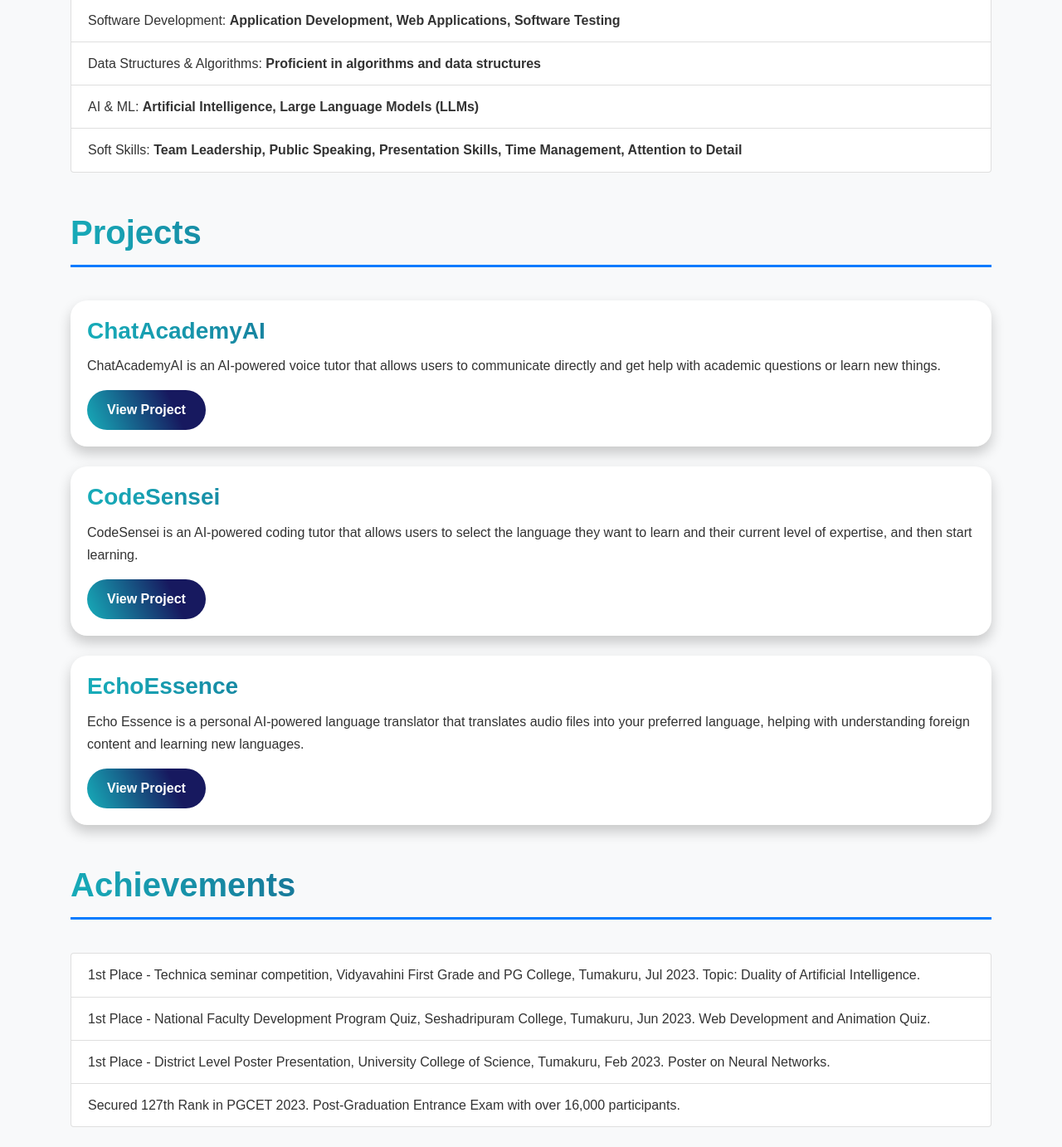
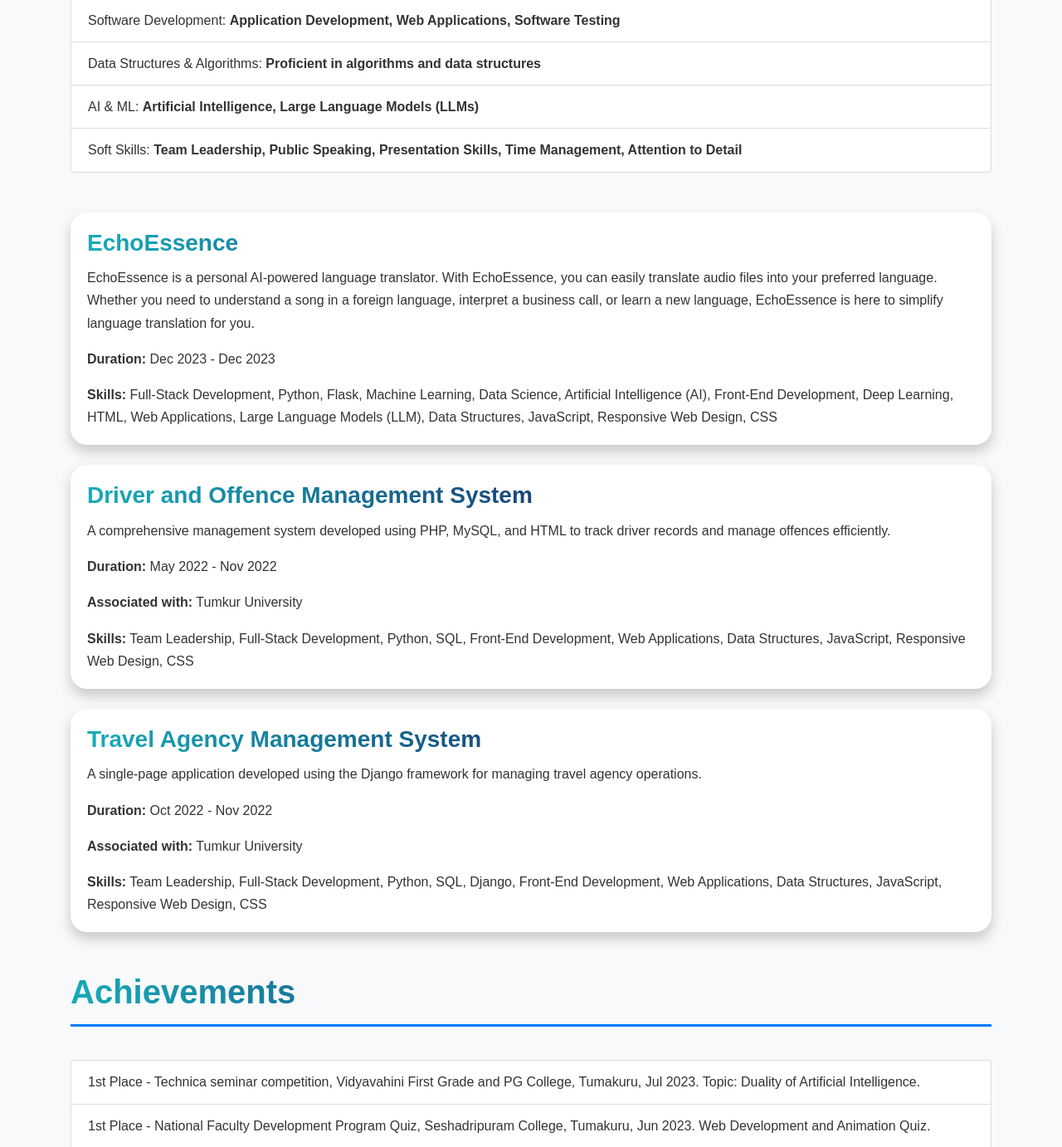
Before and after one commit to sameerkhan2003a/Sameer_Khan, a Flask app: page / in a window 1280 px wide. Shown: the part 1208-2590 px from the top of the page at 83% size. Run offline with Flask 3, Linux system fonts and the light colour scheme; some libraries are stand-ins or nearby versions.

Commit message:
Update index.html

```diff
--- a/sameer/templates/index.html
+++ b/sameer/templates/index.html
@@ -207,28 +207,35 @@
         </section>
 
         <section id="projects" class="mb-5">
-            <h2 class="section-title">Projects</h2>
-            <div class="card mb-4">
-                <div class="card-body">
-                    <h5 class="card-title">ChatAcademyAI</h5>
-                    <p class="card-text">ChatAcademyAI is an AI-powered voice tutor that allows users to communicate directly and get help with academic questions or learn new things.</p>
-                    <a href="https://chatacademyai.onrender.com/" class="btn btn-primary" target="_blank">View Project</a>
-                </div>
-            </div>
-            <div class="card mb-4">
-                <div class="card-body">
-                    <h5 class="card-title">CodeSensei</h5>
-                    <p class="card-text">CodeSensei is an AI-powered coding tutor that allows users to select the language they want to learn and their current level of expertise, and then start learning.</p>
-                    <a href="https://codesensei.onrender.com/" class="btn btn-primary" target="_blank">View Project</a>
-                </div>
-            </div>
-            <div class="card mb-4">
-                <div class="card-body">
-                    <h5 class="card-title">EchoEssence</h5>
-                    <p class="card-text">Echo Essence is a personal AI-powered language translator that translates audio files into your preferred language, helping with understanding foreign content and learning new languages.</p>
-                    <a href="https://echo-essence-z3gf.onrender.com/" class="btn btn-primary" target="_blank">View Project</a>
-                </div>
-            </div>
+
+        <div class="card mb-4">
+    <div class="card-body">
+        <h5 class="card-title">EchoEssence</h5>
+        <p class="card-text">EchoEssence is a personal AI-powered language translator. With EchoEssence, you can easily translate audio files into your preferred language. Whether you need to understand a song in a foreign language, interpret a business call, or learn a new language, EchoEssence is here to simplify language translation for you.</p>
+        <p class="card-text"><strong>Duration:</strong> Dec 2023 - Dec 2023</p>
+        <p class="card-text"><strong>Skills:</strong> Full-Stack Development, Python, Flask, Machine Learning, Data Science, Artificial Intelligence (AI), Front-End Development, Deep Learning, HTML, Web Applications, Large Language Models (LLM), Data Structures, JavaScript, Responsive Web Design, CSS</p>
+    </div>
+</div>
+
+<div class="card mb-4">
+    <div class="card-body">
+        <h5 class="card-title">Driver and Offence Management System</h5>
+        <p class="card-text">A comprehensive management system developed using PHP, MySQL, and HTML to track driver records and manage offences efficiently.</p>
+        <p class="card-text"><strong>Duration:</strong> May 2022 - Nov 2022</p>
+        <p class="card-text"><strong>Associated with:</strong> Tumkur University</p>
+        <p class="card-text"><strong>Skills:</strong> Team Leadership, Full-Stack Development, Python, SQL, Front-End Development, Web Applications, Data Structures, JavaScript, Responsive Web Design, CSS</p>
+    </div>
+</div>
+
+<div class="card mb-4">
+    <div class="card-body">
+        <h5 class="card-title">Travel Agency Management System</h5>
+        <p class="card-text">A single-page application developed using the Django framework for managing travel agency operations.</p>
+        <p class="card-text"><strong>Duration:</strong> Oct 2022 - Nov 2022</p>
+        <p class="card-text"><strong>Associated with:</strong> Tumkur University</p>
+        <p class="card-text"><strong>Skills:</strong> Team Leadership, Full-Stack Development, Python, SQL, Django, Front-End Development, Web Applications, Data Structures, JavaScript, Responsive Web Design, CSS</p>
+    </div>
+</div>
         </section>
 
         <section id="achievements" class="mb-5">
```
